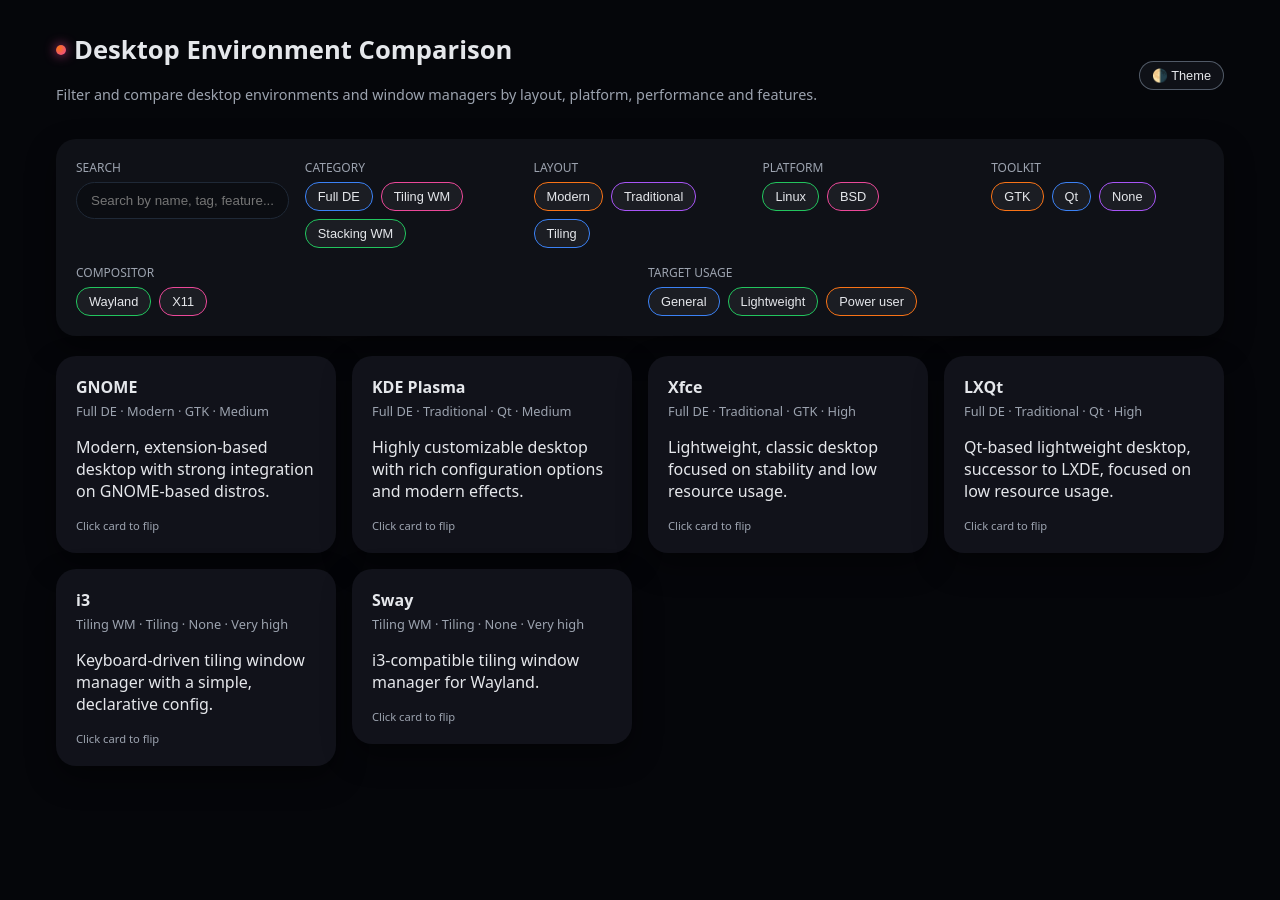
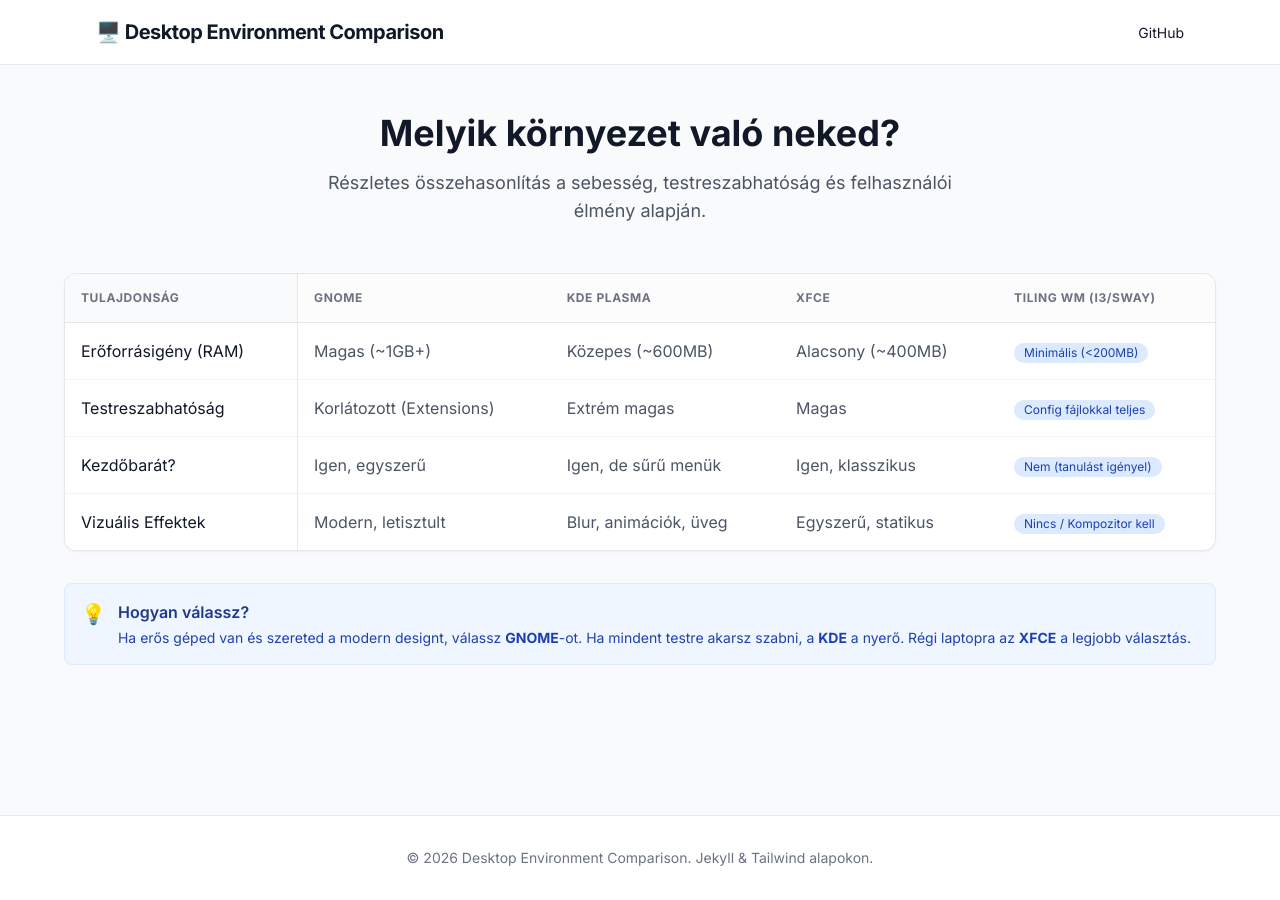
Before and after one commit to Pure-de-Arch/Pure-de-Arch.github.io, a Jekyll site: the page built from index.html, in a window 1280 px wide. Built offline with Jekyll 4.4.1, drawn with Linux system fonts in a browser that asks for light colours; nearby versions of some CDN libraries.

Commit message:
Update index.html

```diff
--- a/index.html
+++ b/index.html
@@ -1,155 +1,57 @@
 ---
-layout: none
+layout: default
+title: Asztali Környezetek Összehasonlítása
 ---
 
-<!DOCTYPE html>
-<html lang="hu">
-  <head>
-    <meta charset="UTF-8" />
-    <title>{{ site.title }}</title>
-    <meta name="viewport" content="width=device-width, initial-scale=1" />
-    <link rel="stylesheet" href="{{ '/assets/css/style.css' | relative_url }}" />
-  </head>
-  <body>
-    <div class="app-shell">
-      <header class="app-header">
-        <div class="app-title-block">
-          <div class="app-title">
-            <span class="logo-dot"></span>
-            <span>Desktop Environment Comparison</span>
-          </div>
-          <p class="app-subtitle">
-            Filter and compare desktop environments and window managers by layout, platform, performance and features.
-          </p>
-        </div>
-        <button id="theme-toggle" class="theme-toggle-btn">
-          🌗 Theme
-        </button>
-      </header>
+<div class="text-center mb-12">
+    <h2 class="text-3xl sm:text-4xl font-extrabold text-gray-900 mb-4">Melyik környezet való neked?</h2>
+    <p class="text-lg text-gray-600 max-w-2xl mx-auto">
+        Részletes összehasonlítás a sebesség, testreszabhatóság és felhasználói élmény alapján.
+    </p>
+</div>
 
-      <section class="filter-panel">
-        <div class="filter-row">
-          <!-- SEARCH -->
-          <div class="filter-group">
-            <label class="filter-label">Search</label>
-            <input
-              class="filter-input"
-              data-filter="search"
-              placeholder="Search by name, tag, feature..."
-            />
-          </div>
+<div class="bg-white rounded-xl shadow-sm border border-gray-200 overflow-hidden">
+    <div class="overflow-x-auto">
+        <table class="w-full text-left border-collapse">
+            <thead>
+                <tr class="bg-gray-50/50 border-b border-gray-200 text-xs uppercase tracking-wider text-gray-500 font-semibold">
+                    {% for header in site.data.environments.headers %}
+                    <th class="p-4 min-w-[150px] {% if forloop.first %}sticky left-0 bg-gray-50 z-10 border-r border-gray-200{% endif %}">
+                        {{ header.name }}
+                    </th>
+                    {% endfor %}
+                </tr>
+            </thead>
+            <tbody class="divide-y divide-gray-100">
+                {% for row in site.data.environments.rows %}
+                <tr class="hover:bg-gray-50 transition-colors group">
+                    <td class="p-4 font-medium text-gray-900 sticky left-0 bg-white group-hover:bg-gray-50 border-r border-gray-200 shadow-[2px_0_5px_-2px_rgba(0,0,0,0.05)]">
+                        {{ row.feature }}
+                    </td>
 
-          <!-- CATEGORY -->
-          <div class="filter-group">
-            <label class="filter-label">Category</label>
-            <div class="filter-chips" data-filter="category">
-              <button class="filter-chip" data-value="full de" data-color="blue">Full DE</button>
-              <button class="filter-chip" data-value="tiling wm" data-color="pink">Tiling WM</button>
-              <button class="filter-chip" data-value="stacking wm" data-color="green">Stacking WM</button>
-            </div>
-          </div>
+                    <td class="p-4 text-gray-600">{{ row.gnome }}</td>
+                    <td class="p-4 text-gray-600">{{ row.kde }}</td>
+                    <td class="p-4 text-gray-600">{{ row.xfce }}</td>
+                    <td class="p-4 text-gray-600">
+                        <span class="inline-flex items-center px-2.5 py-0.5 rounded-full text-xs font-medium bg-blue-100 text-blue-800">
+                            {{ row.tiling }}
+                        </span>
+                    </td>
+                </tr>
+                {% endfor %}
+            </tbody>
+        </table>
+    </div>
+</div>
 
-          <!-- LAYOUT -->
-          <div class="filter-group">
-            <label class="filter-label">Layout</label>
-            <div class="filter-chips" data-filter="layout">
-              <button class="filter-chip" data-value="modern" data-color="orange">Modern</button>
-              <button class="filter-chip" data-value="traditional" data-color="purple">Traditional</button>
-              <button class="filter-chip" data-value="tiling" data-color="blue">Tiling</button>
-            </div>
-          </div>
-
-          <!-- OS -->
-          <div class="filter-group">
-            <label class="filter-label">Platform</label>
-            <div class="filter-chips" data-filter="os">
-              <button class="filter-chip" data-value="linux" data-color="green">Linux</button>
-              <button class="filter-chip" data-value="bsd" data-color="pink">BSD</button>
-            </div>
-          </div>
-
-          <!-- TOOLKIT -->
-          <div class="filter-group">
-            <label class="filter-label">Toolkit</label>
-            <div class="filter-chips" data-filter="toolkit">
-              <button class="filter-chip" data-value="gtk" data-color="orange">GTK</button>
-              <button class="filter-chip" data-value="qt" data-color="blue">Qt</button>
-              <button class="filter-chip" data-value="none" data-color="purple">None</button>
-            </div>
-          </div>
-
-          <!-- COMPOSITOR -->
-          <div class="filter-group">
-            <label class="filter-label">Compositor</label>
-            <div class="filter-chips" data-filter="compositor">
-              <button class="filter-chip" data-value="wayland" data-color="green">Wayland</button>
-              <button class="filter-chip" data-value="x11" data-color="pink">X11</button>
-            </div>
-          </div>
-
-          <!-- TARGET USAGE -->
-          <div class="filter-group">
-            <label class="filter-label">Target usage</label>
-            <div class="filter-chips" data-filter="target_usage">
-              <button class="filter-chip" data-value="general" data-color="blue">General</button>
-              <button class="filter-chip" data-value="lightweight" data-color="green">Lightweight</button>
-              <button class="filter-chip" data-value="power user" data-color="orange">Power user</button>
-            </div>
-          </div>
-        </div>
-      </section>
-
-      <div id="card-grid" class="card-grid">
-        {% for de in site.data.desktops %}
-        <article
-          class="de-card"
-          data-name="{{ de.name | downcase }}"
-          data-category="{{ de.category | downcase }}"
-          data-layout="{{ de.layout | downcase }}"
-          data-os="{{ de.os | join: ',' | downcase }}"
-          data-compositor="{{ de.compositor | join: ',' | downcase }}"
-          data-performance="{{ de.performance | downcase }}"
-          data-toolkit="{{ de.toolkit | downcase }}"
-          data-config_style="{{ de.config_style | downcase }}"
-          data-target_usage="{{ de.target_usage | downcase }}"
-          data-tags="{{ de.tags | join: ',' | downcase }}"
-        >
-          <div class="de-card-inner">
-            <div class="de-card-front">
-              <div class="de-name">{{ de.name }}</div>
-              <div class="de-meta">
-                {{ de.category }} · {{ de.layout }} · {{ de.toolkit }} · {{ de.performance }}
-              </div>
-              <p>{{ de.description }}</p>
-              <div class="flip-hint">Click card to flip</div>
-            </div>
-            <div class="de-card-back">
-              <div class="de-name">{{ de.name }} – details</div>
-              <div class="de-meta">
-                Compositor: {{ de.compositor | join: ', ' }}<br />
-                Config: {{ de.config_style }} · Target: {{ de.target_usage }}
-              </div>
-              <div class="de-tags">
-                {% for tag in de.tags %}
-                <span class="de-tag-pill">{{ tag }}</span>
-                {% endfor %}
-              </div>
-              <div class="de-links">
-                {% if de.website %}
-                <a class="de-link" href="{{ de.website }}" target="_blank" rel="noreferrer">Website</a>
-                {% endif %}
-                {% if de.docs %}
-                <a class="de-link" href="{{ de.docs }}" target="_blank" rel="noreferrer">Docs</a>
-                {% endif %}
-              </div>
-              <div class="flip-hint">Click again to flip back</div>
-            </div>
-          </div>
-        </article>
-        {% endfor %}
-      </div>
+<div class="mt-8 p-4 bg-blue-50 border border-blue-100 rounded-lg flex items-start gap-3">
+    <div class="text-blue-500 text-xl">💡</div>
+    <div>
+        <h4 class="font-semibold text-blue-900">Hogyan válassz?</h4>
+        <p class="text-sm text-blue-800 mt-1">
+            Ha erős géped van és szereted a modern designt, válassz <strong>GNOME</strong>-ot.
+            Ha mindent testre akarsz szabni, a <strong>KDE</strong> a nyerő.
+            Régi laptopra az <strong>XFCE</strong> a legjobb választás.
+        </p>
     </div>
-
-    <script src="{{ '/assets/js/app.js' | relative_url }}"></script>
-  </body>
-</html>
+</div>
```
